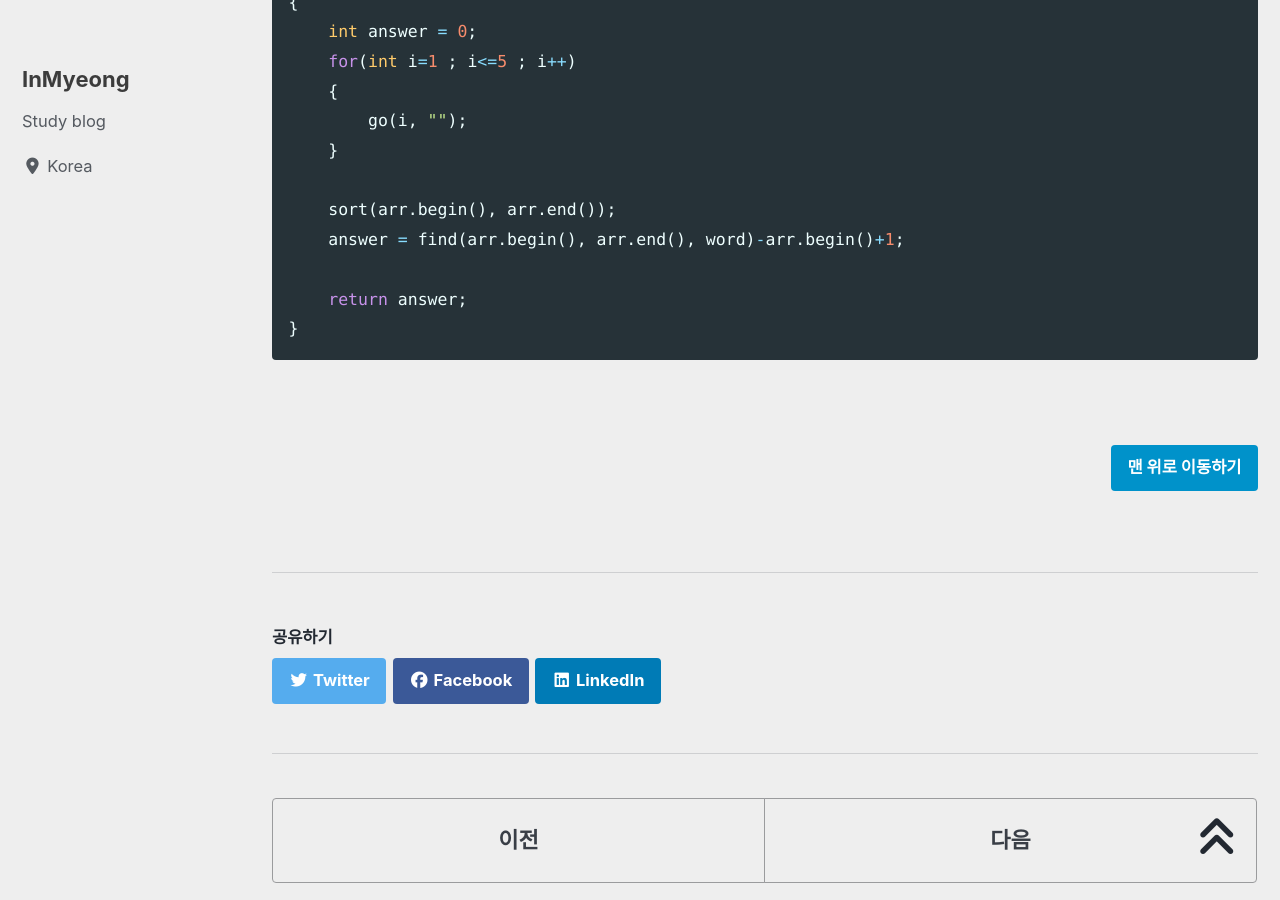
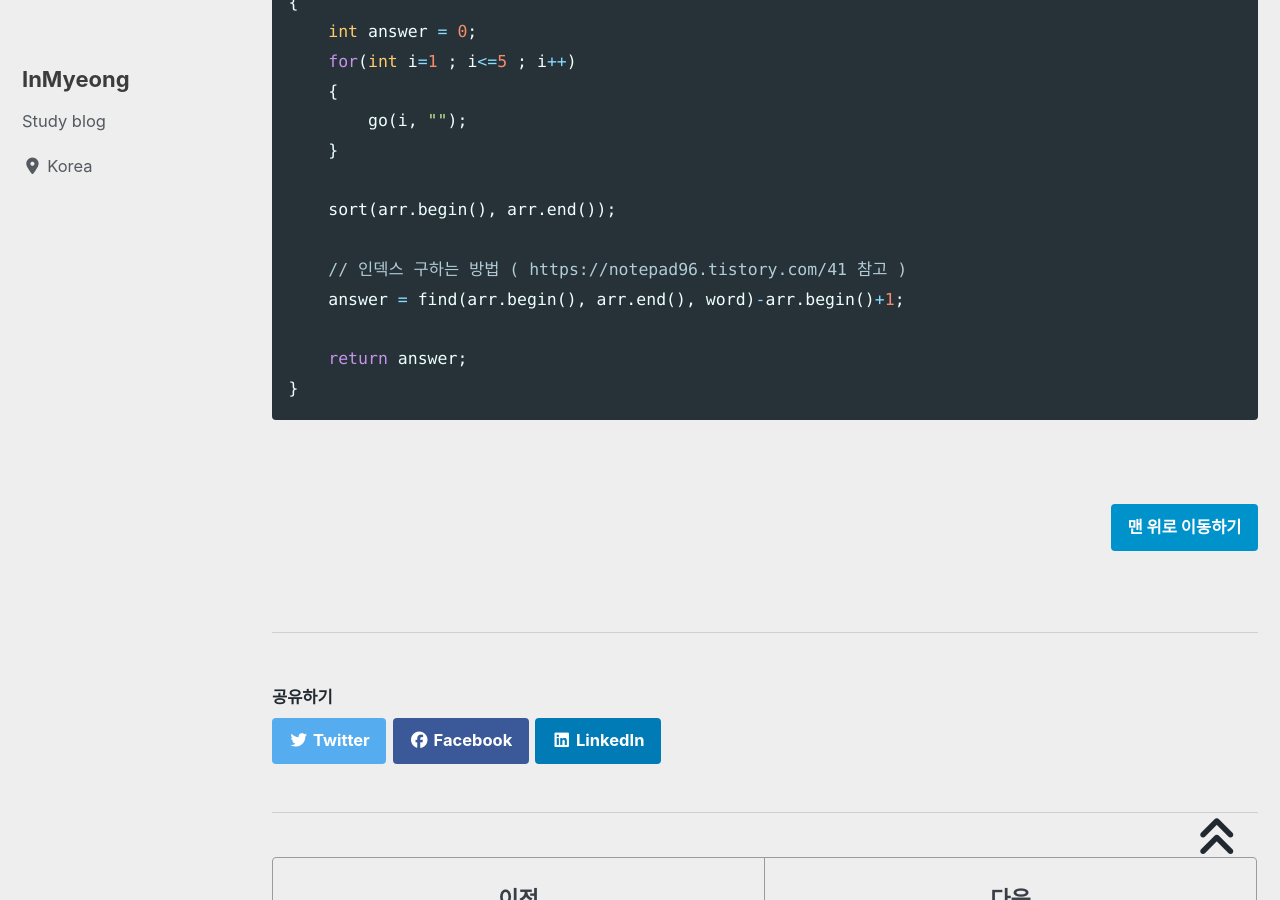
Before and after one commit to devMyeong/devMyeong.github.io, a Jekyll site: the page built from _posts/codingTest/2022-07-06-프로그래머스.md, in a window 1280 px wide and 900 px high, scrolled down 37681 px. Built offline with Jekyll 4.4.1, drawn with Linux system fonts in a browser that asks for light colours; cached includes are drawn as plain includes; nearby versions of some CDN libraries; some web fonts are replaced; comment, search, counter and statistics services are not loaded.

Commit message:
Docs : 프로그래머스 보충 설명

```diff
--- a/_posts/codingTest/2022-07-06-프로그래머스.md
+++ b/_posts/codingTest/2022-07-06-프로그래머스.md
@@ -1090,6 +1090,8 @@ int solution(string word)
     }
 
     sort(arr.begin(), arr.end());
+
+    // 인덱스 구하는 방법 ( https://notepad96.tistory.com/41 참고 )
     answer = find(arr.begin(), arr.end(), word)-arr.begin()+1;
 
     return answer;
```
